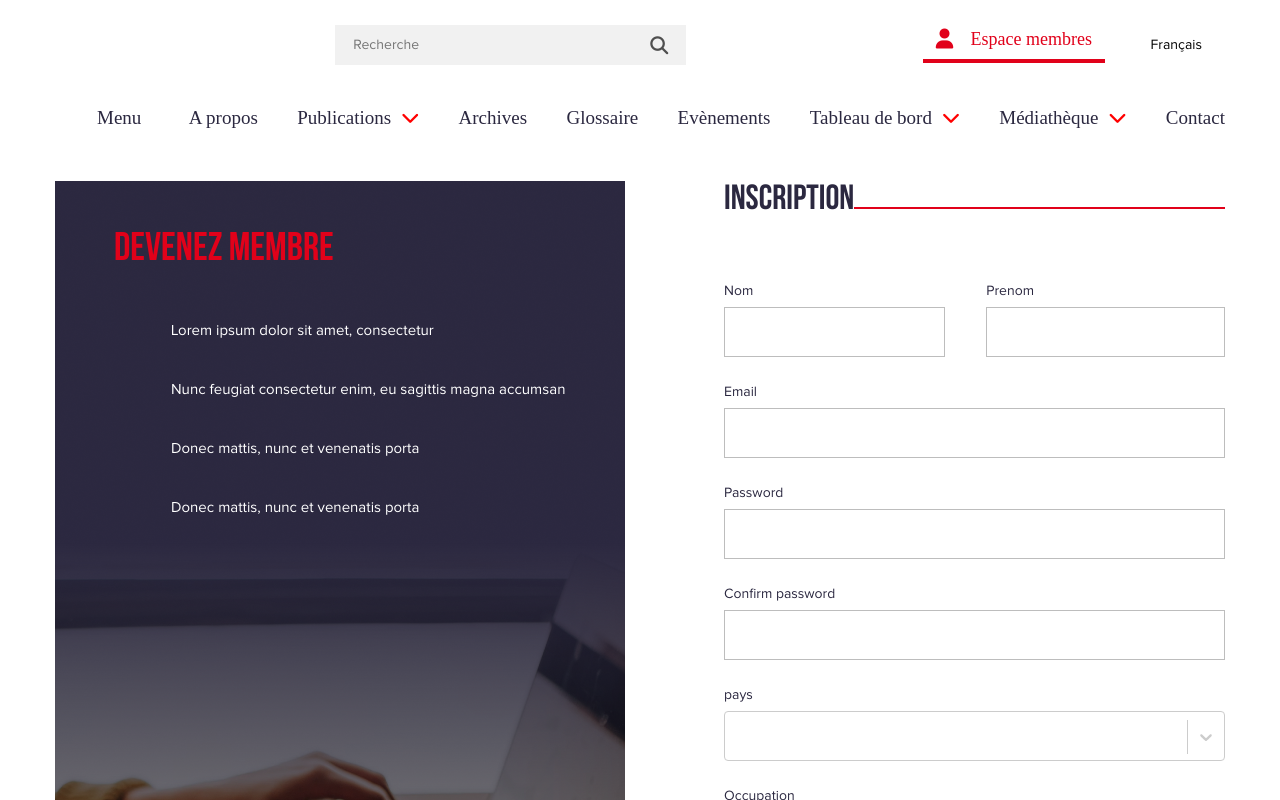
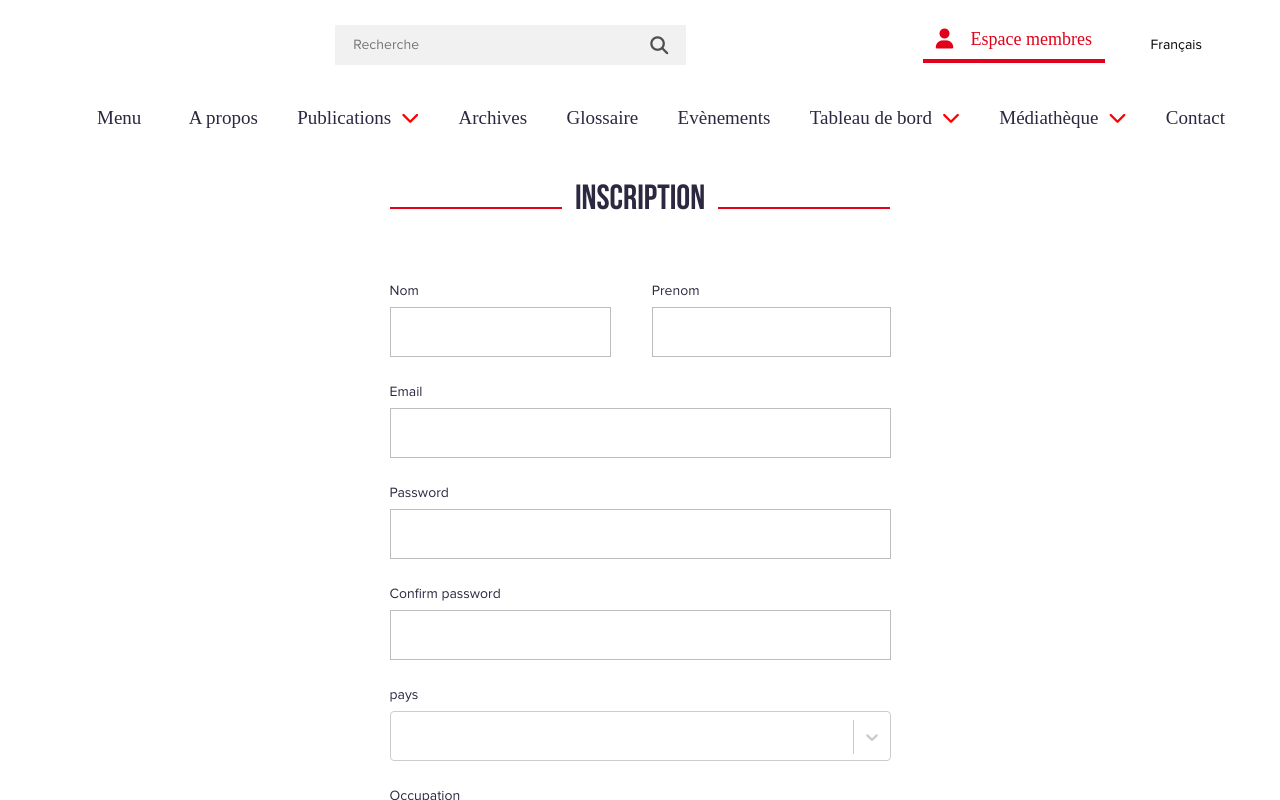
Before and after one commit to tarekguermazi/buildfront0602, a React (Create React App) app: page /auth/signup in a window 1280 px wide. Shown: the top 800 px of the page. Built offline with nearby package versions, Linux system fonts and the light colour scheme.

Commit message:
add signup === proposition2FIgma

```diff
--- a/src/App.css
+++ b/src/App.css
@@ -2234,7 +2234,7 @@ button {
 .profile {
   padding-top: 15px;
   margin: auto;
-  max-width: 1170px;
+  max-width: 501px;
 }
 .porfile__form {
   padding: 150px;
@@ -2245,11 +2245,9 @@ button {
 /* styling the singup Page */
 .app__signup {
   width: 100%;
-  max-width: 1170px;
+  max-width: 501px;
   margin: auto;
   display: grid;
-  grid-template-columns: 570px 501px;
-  column-gap: 99px;
   padding-top: 36px;
   padding-bottom: 39px;
 }
--- a/src/view/auth/SignupPage.tsx
+++ b/src/view/auth/SignupPage.tsx
@@ -67,36 +67,11 @@ function SignupPage() {
   };
   return (
     <div className='app__signup'>
-      <div className='app__member'>
-        <div className='member__header'>Devenez membre</div>
-        <div className='member__list'>
-          <ul>
-            <li>
-              <img src={check__list} alt='list' className='lazyload' /> Lorem
-              ipsum dolor sit amet, consectetur
-            </li>
-            <li>
-              {" "}
-              <img src={check__list} alt='list' className='lazyload' /> Nunc
-              feugiat consectetur enim, eu sagittis magna accumsan
-            </li>
-            <li>
-              {" "}
-              <img src={check__list} alt='list' className='lazyload' /> Donec
-              mattis, nunc et venenatis porta
-            </li>
-            <li>
-              {" "}
-              <img src={check__list} alt='list' className='lazyload' /> Donec
-              mattis, nunc et venenatis porta
-            </li>
-          </ul>
-        </div>
-      </div>
       <AuthWrapper>
         <div className='app__login'>
           <div className='Login__container' style={{ paddingTop: 0 }}>
-            <div className='archieve__header'>
+            <div className='login__header'>
+              <div className='communiquer__bar'></div>
               <h2>Inscription</h2>
               <div className='communiquer__bar'></div>
             </div>
```
